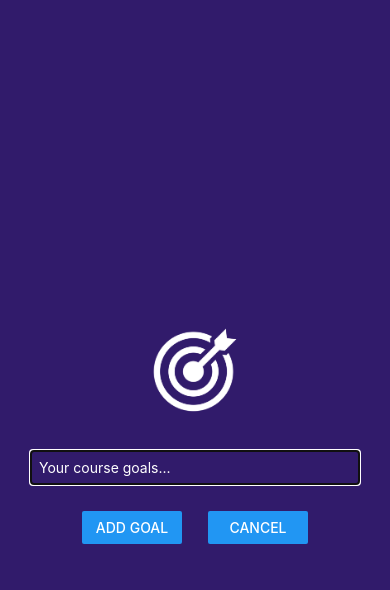
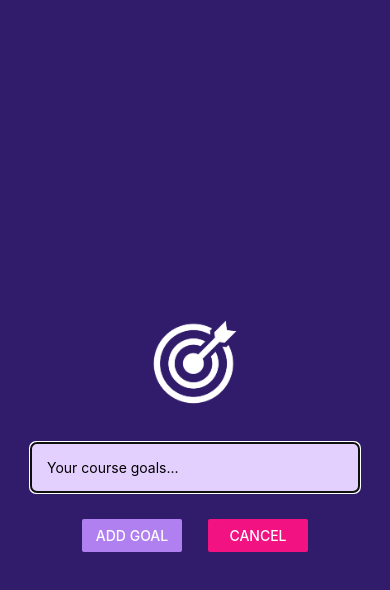
Before and after one commit to asnganje/goals-app, a React Native app: screen / in a window 390 px wide. Both pictures are taken after a click on the button "ADD NEW GOAL". Shown: the top 590 px of the page. Built offline with nearby package versions, Linux system fonts and the light colour scheme.

Commit message:
change icon and statusbar setup

```diff
--- a/App.js
+++ b/App.js
@@ -1,11 +1,14 @@
 import { useState } from 'react';
-import { Button, FlatList, StyleSheet, Text, TextInput, View } from 'react-native';
+import { Button, FlatList, StyleSheet, Text, TextInput, useColorScheme, View } from 'react-native';
 import GoalInput from './components/GoalInput';
 import GoalItem from './components/GoalItem';
+import { StatusBar as RNStatusBar } from 'react-native';
+import { StatusBar } from 'expo-status-bar';
 
 export default function App() {
   const [courseGoals, setCourseGoals] = useState([])
   const [isVisible, setIsVisible] = useState(false)
+  const colorScheme = useColorScheme()
 
   const startAddGoalHandler = () => {
     setIsVisible(true)
@@ -25,11 +28,12 @@ export default function App() {
   }
 
   return (
+    <>
+      <StatusBar style="light" />
       <View style={styles.appContainer}>
-      <Button title='Add new Goal' color="#5e0acc" onPress={startAddGoalHandler}/>
+        <Button title="Add new Goal" color="#a065ec" onPress={startAddGoalHandler}/>
         <GoalInput onAddGoal={addGoalHandler} isVisible={isVisible} onCancel={closeModal}/>
         <View style={styles.goalsContainer}>
-        <Text>List of goals...</Text>
           <FlatList
             data={courseGoals}
             renderItem={(itemData)=> <GoalItem itemData={itemData} onDelete={deleteGoalHandler}/>}
@@ -37,14 +41,15 @@ export default function App() {
           />
         </View>
       </View>
+    </>
   );
 }
 
 const styles = StyleSheet.create({
   appContainer:{
     flex:1,
-    paddingTop:50,
-    paddingHorizontal:20
+    paddingTop:80,
+    paddingHorizontal:20,
   },
   goalsContainer:{
     flex:4
--- a/app.json
+++ b/app.json
@@ -7,6 +7,7 @@
     "icon": "./assets/icon.png",
     "userInterfaceStyle": "light",
     "newArchEnabled": true,
+    "backgroundColor":"#1e085a",
     "splash": {
       "image": "./assets/splash-icon.png",
       "resizeMode": "contain",
--- a/components/GoalInput.js
+++ b/components/GoalInput.js
@@ -28,10 +28,10 @@ const GoalInput = ({onAddGoal, isVisible, onCancel}) => {
       />
       <View style={styles.buttonContainer}>
         <View style={styles.button}>
-          <Button title='Add goal' onPress={addGoalHandler}/>
+          <Button title='Add goal' onPress={addGoalHandler} color="#b180f0"/>
         </View>
         <View style={styles.button}>
-          <Button title='Cancel' onPress={onCancel}/>
+          <Button title='Cancel' onPress={onCancel} color="#f31282"/>
         </View>
       </View>
     </View>
@@ -43,10 +43,12 @@ export default GoalInput;
 const styles = StyleSheet.create({
   textInput:{
     borderWidth:1,
-    borderColor:"#cccccc",
+    borderColor:"#e4d0ff",
     width:"100%",
-    padding:8,
-    color:"white"
+    padding:16,
+    borderRadius:6,
+    backgroundColor:"#e4d0ff",
+    color:"120438"
   },
    inputContainer:{
     flex:1,
```
Also changed, not shown: assets/icon.png. Lines whose indentation alone changed are shown as unchanged.
